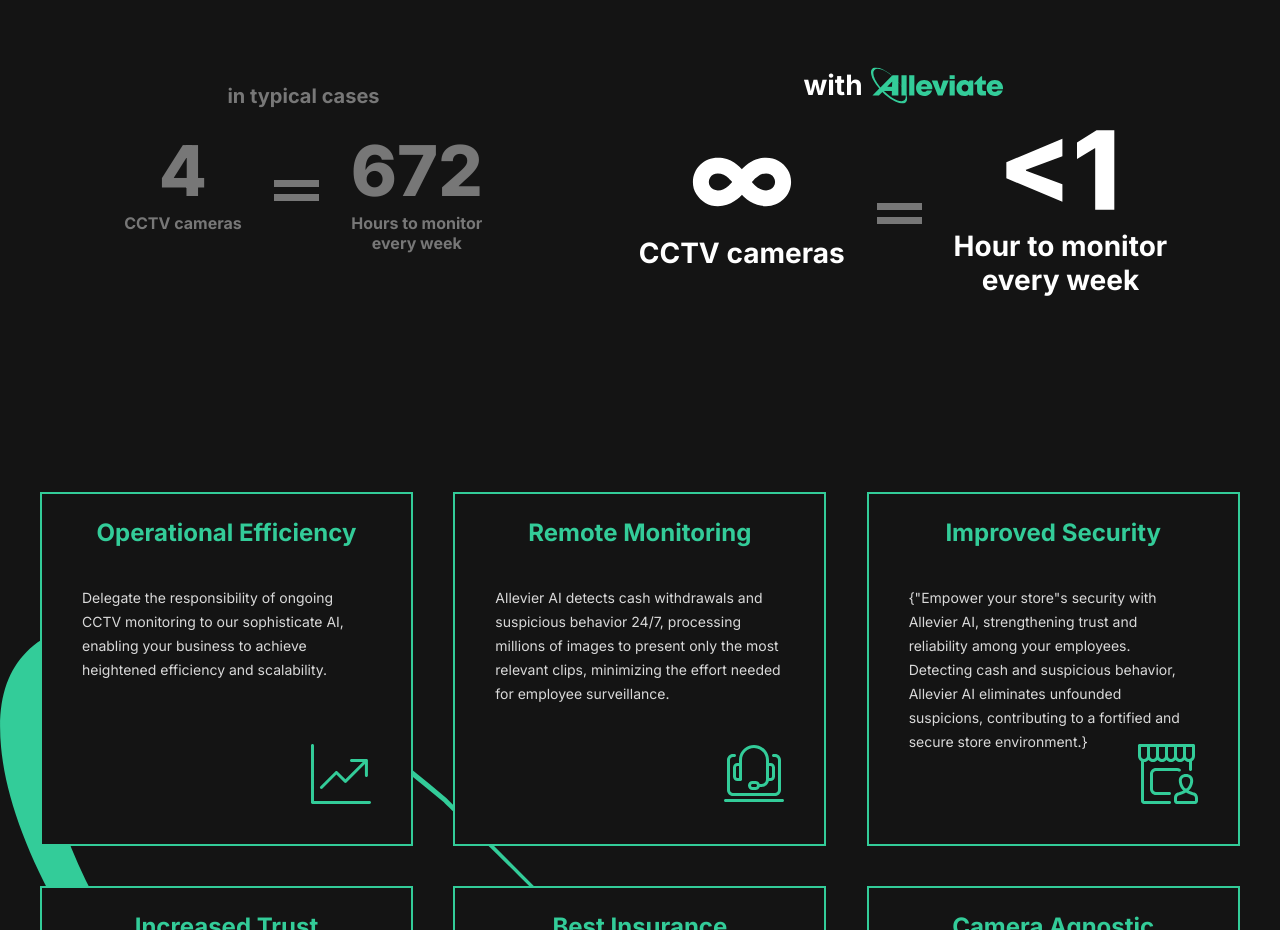
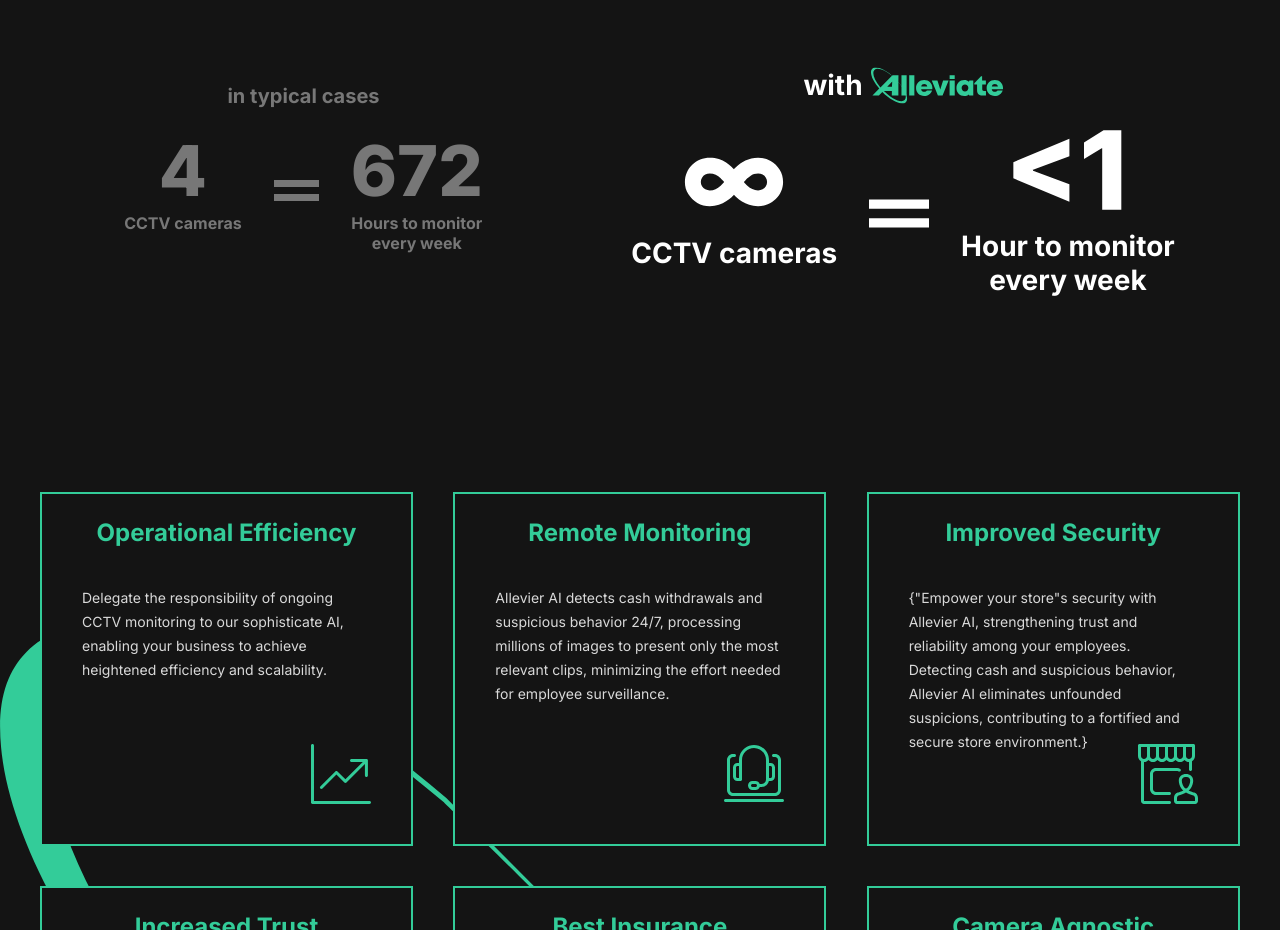
Before and after one commit to TaegyunKim1/gs-murri-alleviate-landing, a Next.js app: page / in a window 1280 px wide. Shown: the part 2060-2990 px from the top of the page. Built offline with nearby package versions, Linux system fonts and the light colour scheme.

Commit message:
fix: section3 = 기호 수정

```diff
--- a/pages/components/Section3/index.tsx
+++ b/pages/components/Section3/index.tsx
@@ -64,7 +64,7 @@
               <Inpinite src="/inpinite.svg" />
               <TextContent2>CCTV cameras</TextContent2>
             </LeftDetailContent>
-            <EuqalIcon src="/equal.svg" />
+            <EuqalIcon src="/white-equal.svg" />
             <RightDetailContent>
               <OneSign src="/one-sign.svg" />
               <TextContent2>{"Hour to monitor\nevery week"}</TextContent2>
```
Also changed, not shown: public/white-equal.svg (added).
